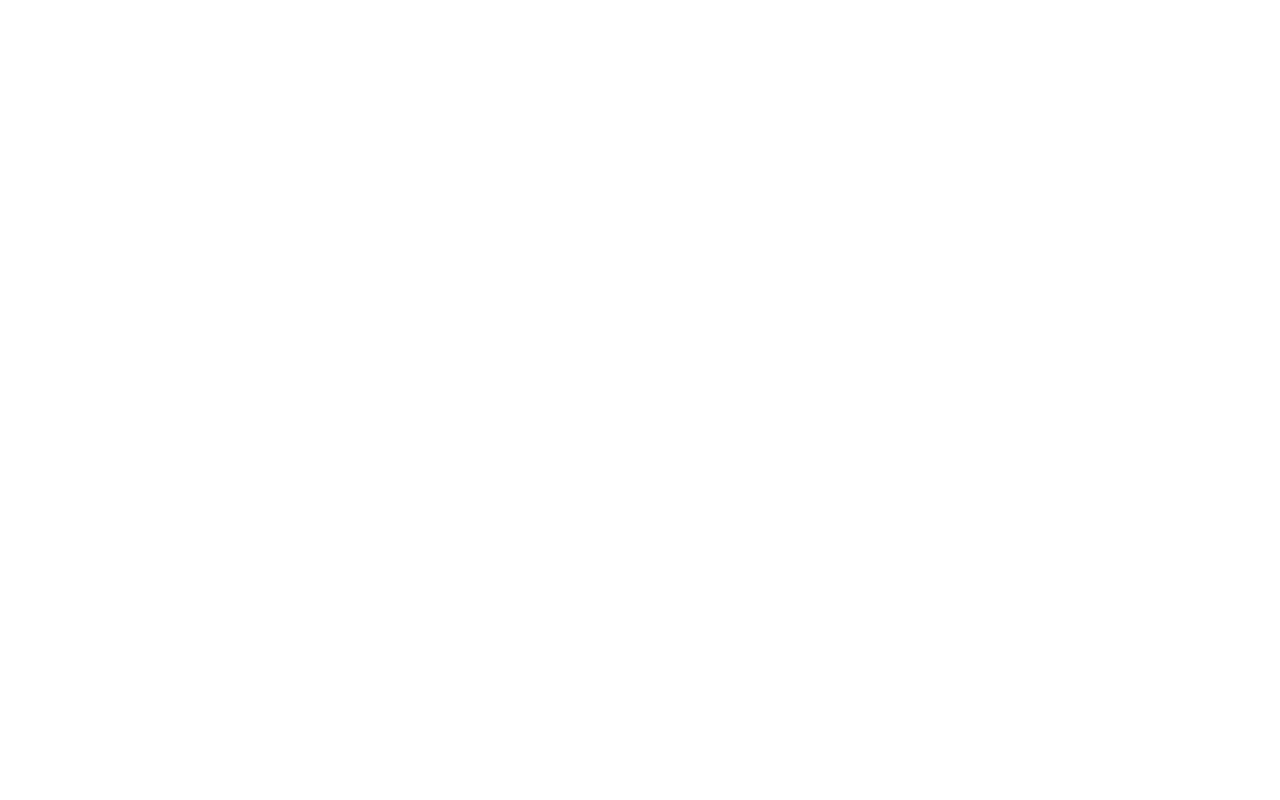
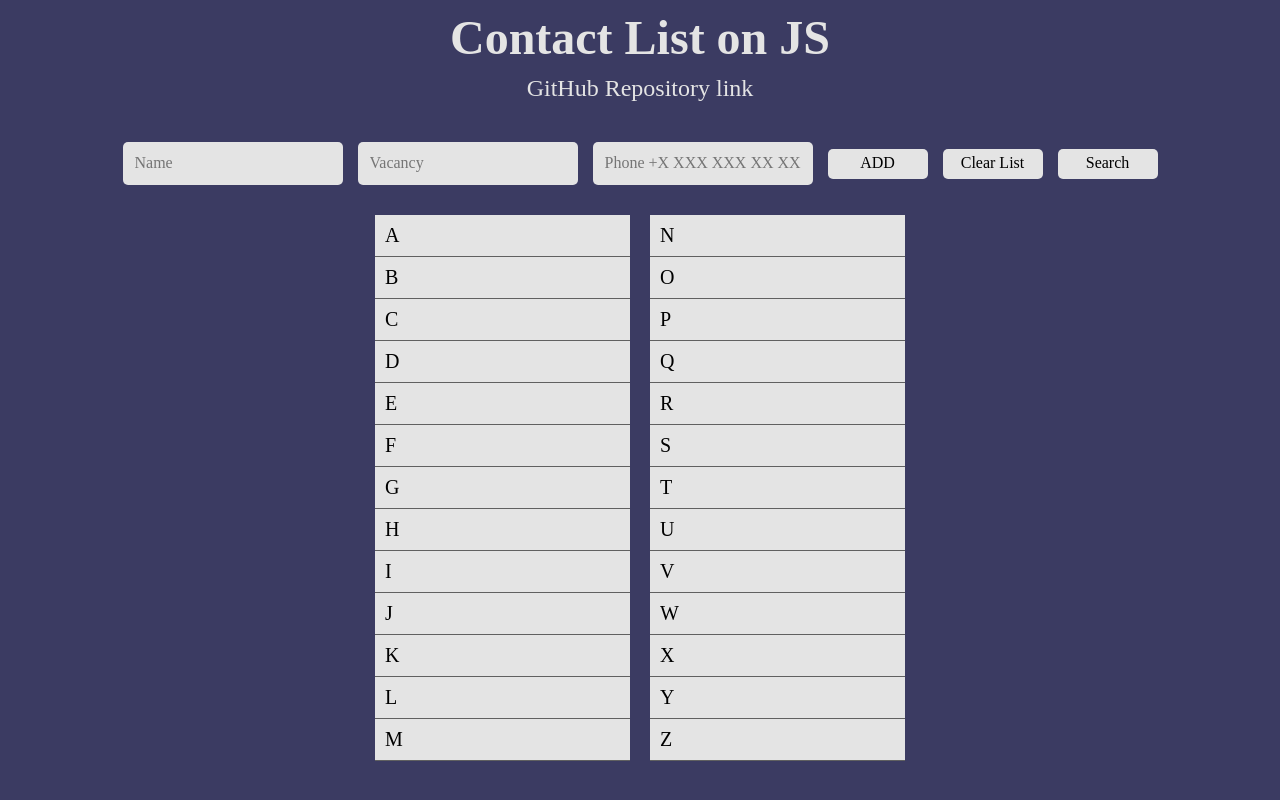
Before and after one commit to flezok/contact_list, a plain HTML site: page index.html in a window 1280 px wide. Drawn offline with Linux system fonts and the light colour scheme.

Commit message:
верстка проекта

```diff
--- a/css/style.css
+++ b/css/style.css
@@ -0,0 +1,86 @@
+body{
+    background-color: rgb(59, 59, 98);
+}
+
+.header{
+    text-align: center;
+    color: #e4e4e4;
+    padding: 10px;
+    margin-bottom: 30px;
+}
+
+.header__title{
+    font-size: 3em;
+    margin-bottom: 0.2em;
+}
+
+.gitHub-link{
+    font-size: 1.5em;
+}
+
+.form{
+    display: flex;
+    width: 100%;
+    justify-content: center;
+    gap: 15px;
+    margin-bottom: 30px;
+    align-items: center;
+}
+
+.contact{
+    display: flex;
+    justify-content: center;
+    gap: 20px;
+}
+
+.contact-table{
+    width: 255px;
+}
+
+.contact-table__item{
+    height: 42px;
+    width: 100%;
+    background-color: #e4e4e4;
+    font-size: 20px;
+    display: flex;
+    align-items: center;
+    border-bottom: 1px solid #606060;
+    padding: 10px;
+    /* cursor: pointer; */
+}
+
+.form__input{
+    width: 220px;
+    padding: 10px;
+    border-radius: 5px;
+    border-color: transparent;
+    font-size: 16px;
+    background-color: #e4e4e4;
+    transition: all .5s;
+}
+
+.form__input:hover{
+    border: 2px solid #ffcd83;
+}
+
+.form__input:active,
+.form__input:focus{
+    background-color: #fff;
+    outline: 2px solid #fbac34;
+    border-color: transparent;
+    transition: all .2s;
+}
+
+.form__btn{
+    width: 100px;
+    height: 30px;
+    border-radius: 5px;
+    border: none;
+    cursor: pointer;
+    background-color: #e4e4e4;
+    transition: all .5s;
+}
+
+.form__btn:hover{
+    background-color: #ffcd83;
+}
--- a/index.html
+++ b/index.html
@@ -3,9 +3,114 @@
 <head>
     <meta charset="UTF-8">
     <meta name="viewport" content="width=device-width, initial-scale=1.0">
+
     <title>Document</title>
+
+    <link rel="stylesheet" href="css/normalize.css" />
+    <link rel="stylesheet" href="css/style.css" />
 </head>
 <body>
+    <header class="header">
+        <h1 class="header__title">
+            Contact List on JS
+        </h1>
+        <a class="gitHub-link" href="https://github.com/flezok/contact_list">
+            GitHub Repository link
+        </a>
+    </header>
 
+    <form class="form">
+        <input class="form__input form__input-name" type="text" placeholder="Name"/>
+        <input class="form__input form__input-vacancy" type="text" placeholder="Vacancy"/>
+        <input class="form__input form__input-phone" type="tel" placeholder="Phone +X XXX XXX XX XX"/>
+        <button class="form__btn form__btn-add">ADD</button>
+        <button class="form__btn form__btn-clear">Clear List</button>
+        <button class="form__btn form__btn-search">Search</button>
+    </form>
+
+    <section class="contact">
+        <div class="contact-table">
+            <div class="contact-table__item">
+                A
+            </div>
+            <div class="contact-table__item">
+                B
+            </div>
+            <div class="contact-table__item">
+                C
+            </div>
+            <div class="contact-table__item">
+                D
+            </div>
+            <div class="contact-table__item">
+                E
+            </div>
+            <div class="contact-table__item">
+                F
+            </div>
+            <div class="contact-table__item">
+                G
+            </div>
+            <div class="contact-table__item">
+                H
+            </div>
+            <div class="contact-table__item">
+                I
+            </div>
+            <div class="contact-table__item">
+                J
+            </div>
+            <div class="contact-table__item">
+                K
+            </div>
+            <div class="contact-table__item">
+                L
+            </div>
+            <div class="contact-table__item">
+                M
+            </div>
+        </div>
+        <div class="contact-table">
+            <div class="contact-table__item">
+                N
+            </div>
+            <div class="contact-table__item">
+                O
+            </div>
+            <div class="contact-table__item">
+                P
+            </div>
+            <div class="contact-table__item">
+                Q
+            </div>
+            <div class="contact-table__item">
+                R
+            </div>
+            <div class="contact-table__item">
+                S
+            </div>
+            <div class="contact-table__item">
+                T
+            </div>
+            <div class="contact-table__item">
+                U
+            </div>
+            <div class="contact-table__item">
+                V
+            </div>
+            <div class="contact-table__item">
+                W
+            </div>
+            <div class="contact-table__item">
+                X
+            </div>
+            <div class="contact-table__item">
+                Y
+            </div>
+            <div class="contact-table__item">
+                Z
+            </div>
+        </div>
+    </section>
 </body>
 </html>
```
